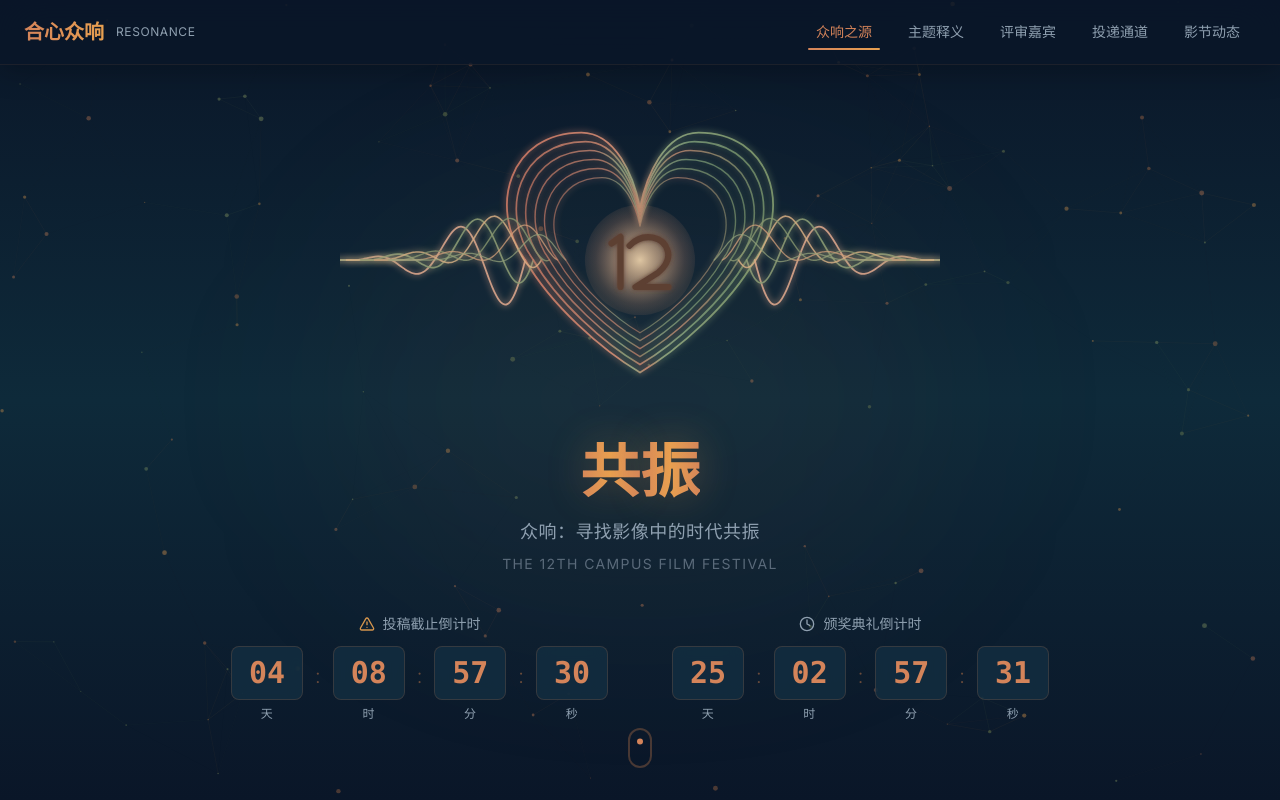
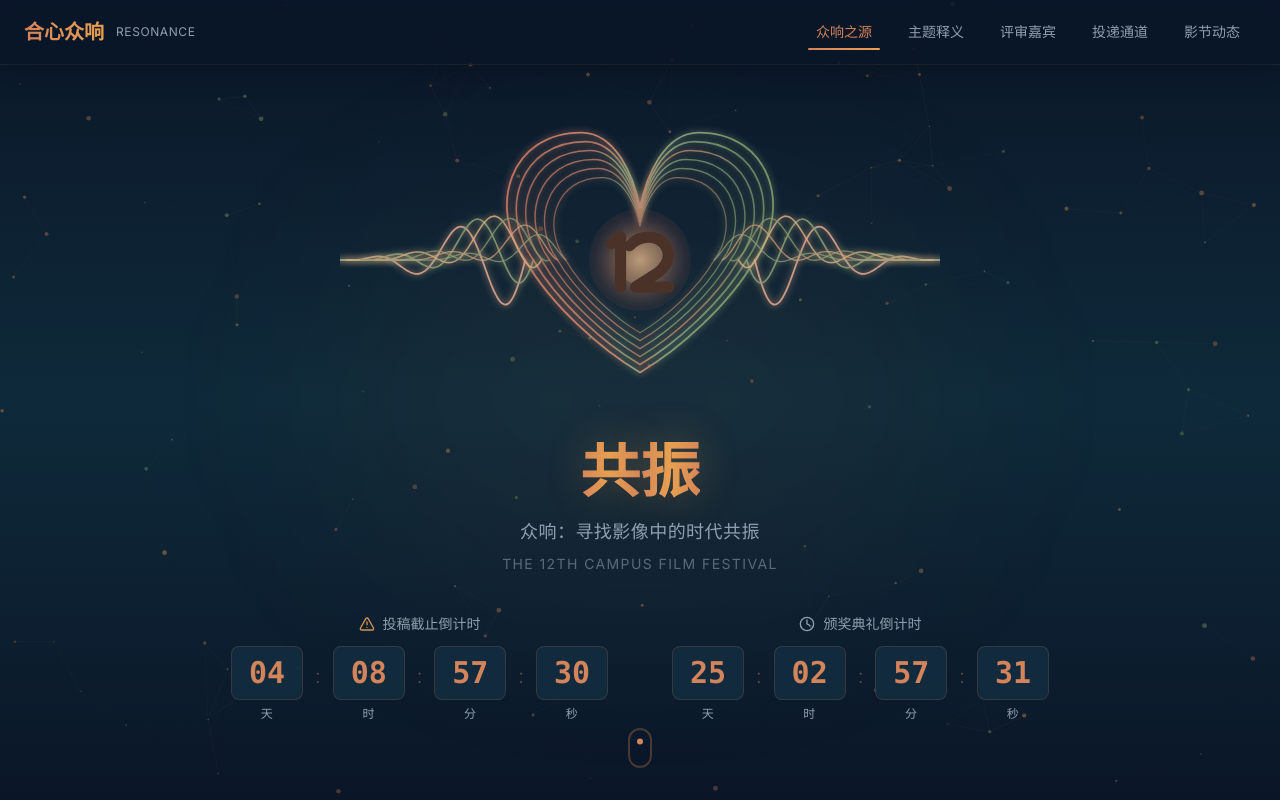
Before and after one commit to chrsztz/filmfestival-web, a React (Vite) app: page / in a window 1280 px wide. Shown: the top 800 px of the page. Built offline with nearby package versions, Linux system fonts and the light colour scheme.

Commit message:
BlackHoleNo2

```diff
--- a/src/components/effects/AnimatedLogo.tsx
+++ b/src/components/effects/AnimatedLogo.tsx
@@ -171,11 +171,19 @@ export default function AnimatedLogo({ className = '', size = 600 }: AnimatedLog
   }
 
   return (
-    <div className={`relative ${className}`} style={{ maxWidth: size }}>
+    <div
+      className={`relative ${className}`}
+      style={{ maxWidth: size, userSelect: 'none', WebkitUserSelect: 'none' }}
+      draggable={false}
+      onDragStart={(e) => e.preventDefault()}
+      onMouseDown={(e) => e.preventDefault()}
+    >
       <svg
         viewBox={viewBox}
         className="w-full h-auto"
         xmlns="http://www.w3.org/2000/svg"
+        draggable={false}
+        style={{ userSelect: 'none', WebkitUserSelect: 'none', pointerEvents: 'none' }}
       >
         {/* Glow filter */}
         <defs>
@@ -186,18 +194,11 @@ export default function AnimatedLogo({ className = '', size = 600 }: AnimatedLog
               <feMergeNode in="SourceGraphic" />
             </feMerge>
           </filter>
-          <filter id="numberGlow" x="-30%" y="-30%" width="160%" height="160%">
-            <feGaussianBlur stdDeviation="2.8" result="blur" />
-            <feMerge>
-              <feMergeNode in="blur" />
-              <feMergeNode in="SourceGraphic" />
-            </feMerge>
-          </filter>
           <radialGradient id="centerGlow" cx="50%" cy="50%" r="58%">
-            <stop offset="0%" stopColor="#ffe0b4" stopOpacity="0.86" />
-            <stop offset="42%" stopColor="#ebb78d" stopOpacity="0.5" />
-            <stop offset="70%" stopColor="#cf916f" stopOpacity="0.22" />
-            <stop offset="100%" stopColor="#cf916f" stopOpacity="0" />
+            <stop offset="0%" stopColor="#ffc890" stopOpacity="0.66" />
+            <stop offset="46%" stopColor="#e8956a" stopOpacity="0.34" />
+            <stop offset="78%" stopColor="#9f544a" stopOpacity="0.14" />
+            <stop offset="100%" stopColor="#9f544a" stopOpacity="0" />
           </radialGradient>
           <linearGradient id="heartCoreToneA" x1="250" y1="200" x2="550" y2="200" gradientUnits="userSpaceOnUse">
             <stop offset="0%" stopColor="#c97864" />
@@ -279,21 +280,30 @@ export default function AnimatedLogo({ className = '', size = 600 }: AnimatedLog
         <motion.circle
           cx="400"
           cy="200"
-          r="68"
+          r="66"
           fill="url(#centerGlow)"
           initial={{ opacity: 0, scale: 0.5 }}
-          animate={{ opacity: 1, scale: 1.08 }}
+          animate={{ opacity: 1, scale: 1.03 }}
           transition={{ duration: 1.5, delay: 1.5, ease: 'easeOut' }}
         />
+        <motion.circle
+          cx="400"
+          cy="200"
+          r="32"
+          fill="#ffd6a4"
+          opacity="0.16"
+          initial={{ opacity: 0, scale: 0.6 }}
+          animate={{ opacity: 0.16, scale: 1.02 }}
+          transition={{ duration: 1.2, delay: 1.65, ease: 'easeOut' }}
+        />
 
-        {/* Center "12" as vector strokes (not selectable text) */}
+        {/* Center "12" */}
         <motion.g
           fill="none"
-          stroke="#5d3f33"
-          strokeWidth="8.2"
+          stroke="#4a3229"
+          strokeWidth="15"
           strokeLinecap="round"
           strokeLinejoin="round"
-          filter="url(#numberGlow)"
           initial={{ opacity: 0, scale: 0.8 }}
           animate={{ opacity: 1, scale: 1 }}
           transition={{ duration: 0.8, delay: 2, ease: 'easeOut' }}
--- a/src/components/effects/ParticleField.tsx
+++ b/src/components/effects/ParticleField.tsx
@@ -94,8 +94,7 @@ export default function ParticleField() {
       const mouseGravityBase = mouse.pressed ? 300 : 180
       const blackHoleGravityBase = 540
       const softening = 24
-      const maxBlackHoles = 4
-      const minHoleGap = 180
+      const minHoleGap = 130
 
       // Cursor influence follows the real pointer with easing instead of jumping.
       mouse.x += (mouse.targetX - mouse.x) * 0.14
@@ -118,8 +117,8 @@ export default function ParticleField() {
 
       const avgClusterSpeed = clusteredCount > 0 ? clusteredSpeedTotal / clusteredCount : Infinity
       const isStableCluster =
-        clusteredCount >= (mouse.pressed ? 25 : 30) &&
-        avgClusterSpeed < 0.22
+        clusteredCount >= (mouse.pressed ? 15 : 20) &&
+        avgClusterSpeed < (mouse.pressed ? 0.34 : 0.28)
       if (isStableCluster) {
         clusterStableFramesRef.current += 1
       } else {
@@ -143,9 +142,6 @@ export default function ParticleField() {
             y: mouse.y,
             phase: 0,
           })
-          if (blackHoles.length > maxBlackHoles) {
-            blackHoles.shift()
-          }
           spawnCooldownRef.current = 80
         }
         clusterStableFramesRef.current = 0
```
